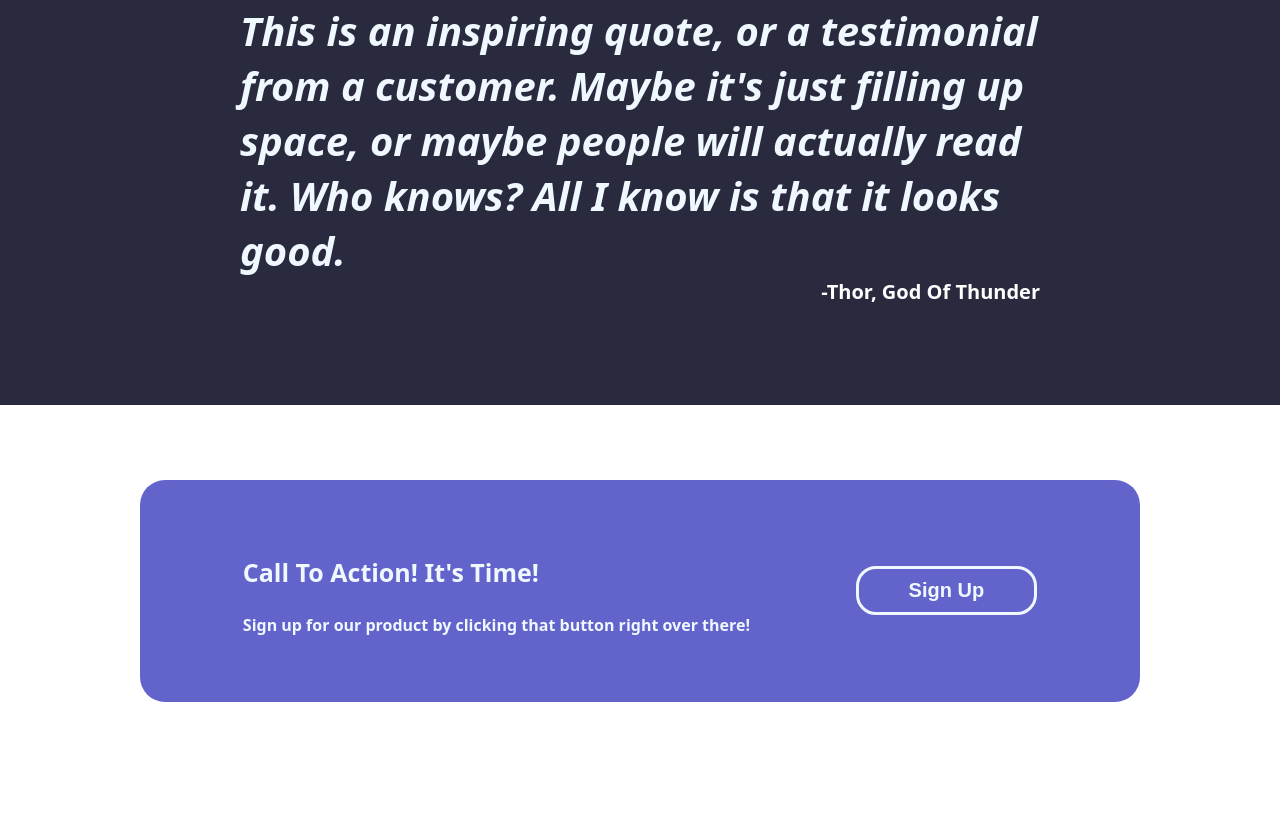
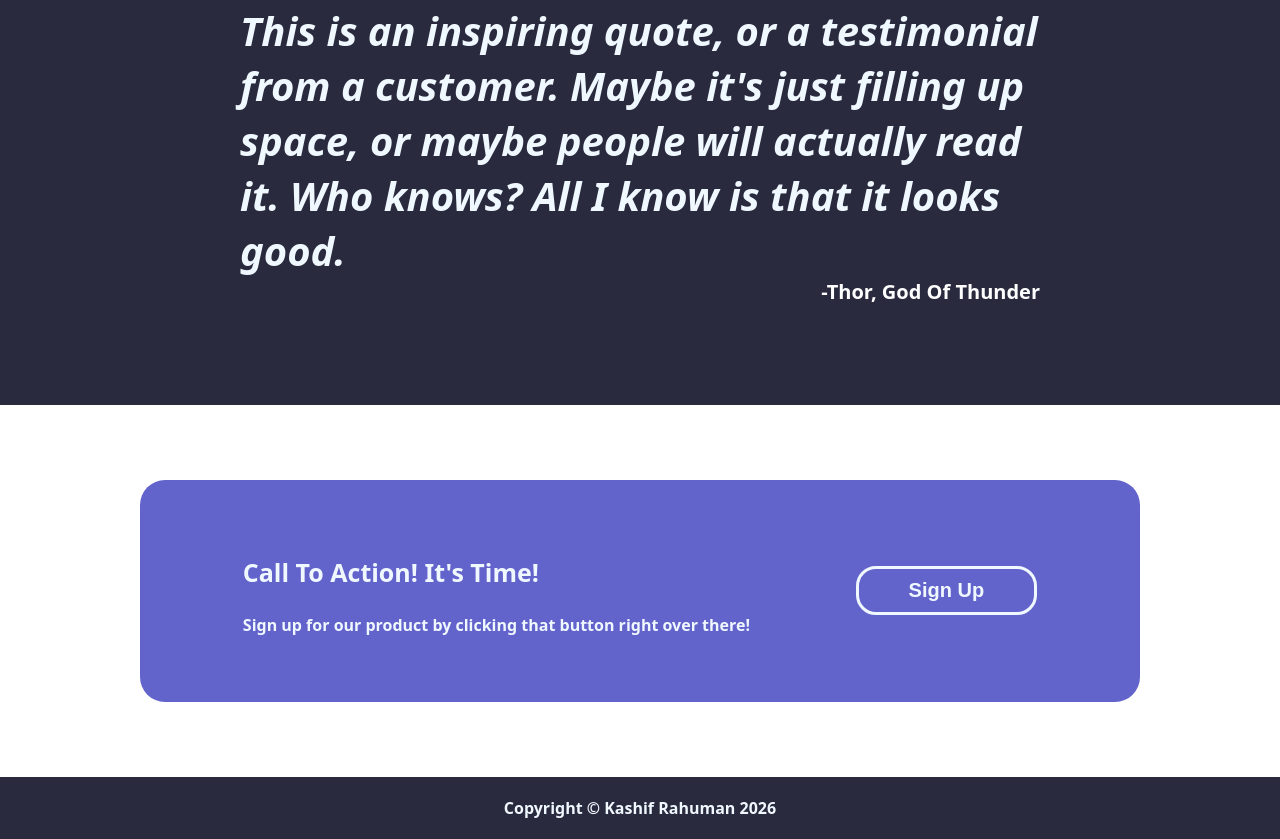
Before and after one commit to kashifrauhman/landing-page, a plain HTML site: page index.html in a window 1280 px wide. Shown: the part 1271-2110 px from the top of the page. Before the commit the page ends 2048 px from the top, so only its background shows below. Drawn offline with Linux system fonts and the light colour scheme.

Commit message:
Add HTML Structure For Footer

```diff
--- a/index.html
+++ b/index.html
@@ -87,5 +87,8 @@
             </div>
         </div>
     </div>
+    <div class="footer">
+        Copyright © Kashif Rahuman 2026
+    </div>
 </body>
 </html>
```
